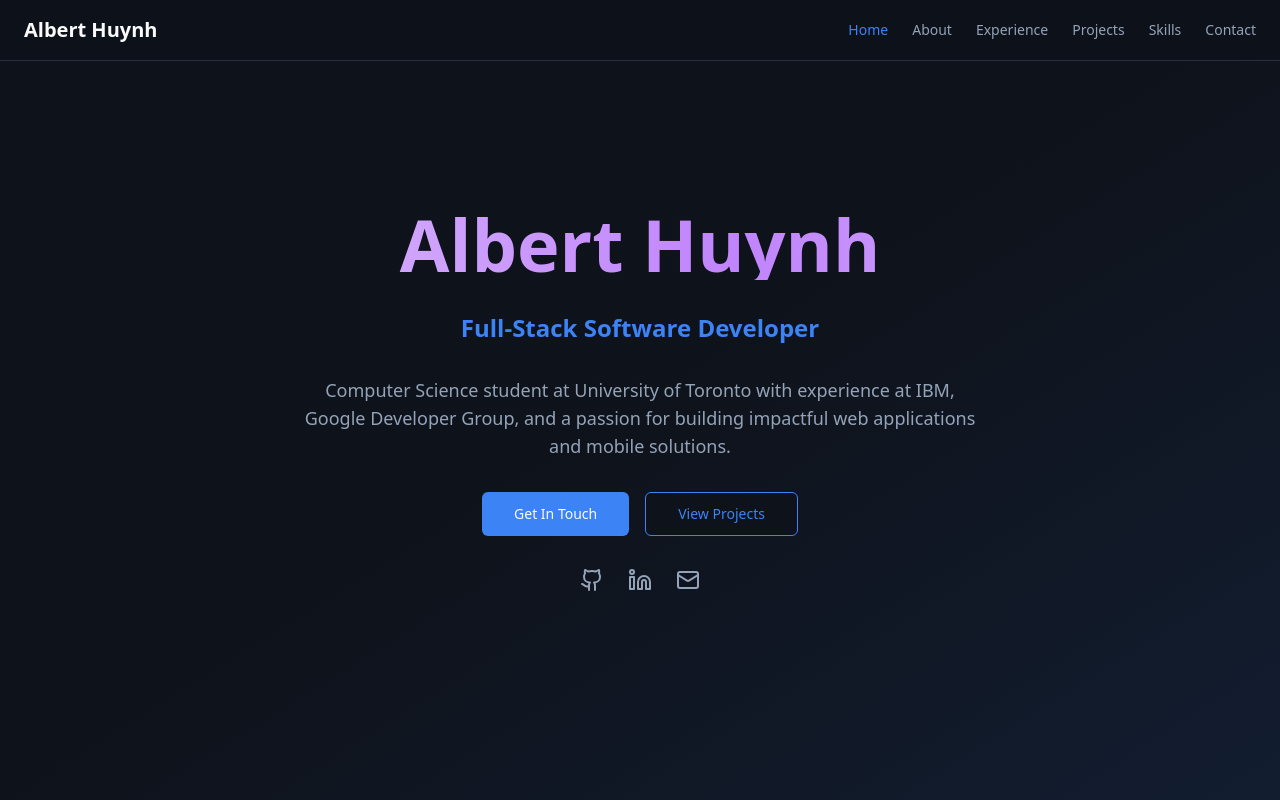
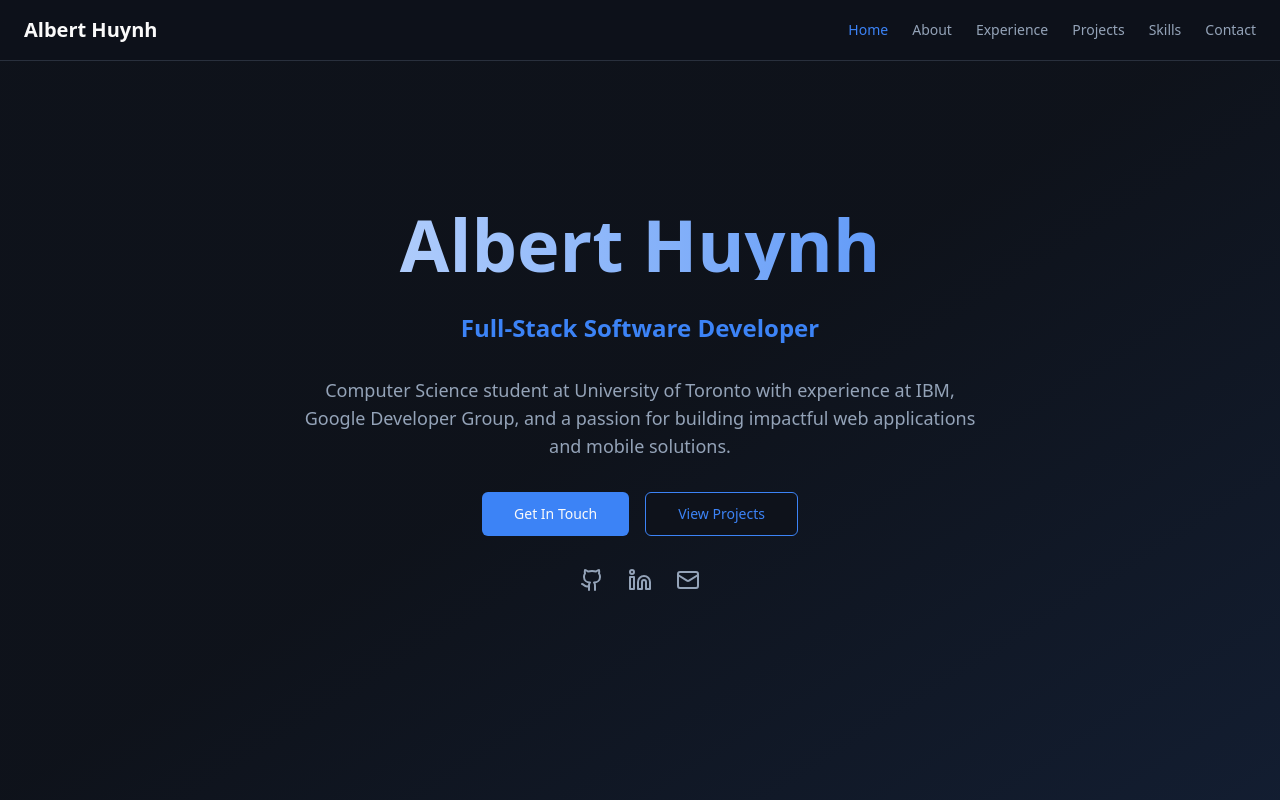
Before and after one commit to Phalanyx/AlbertHuynhPortfolio, a React (Vite) app: page / in a window 1280 px wide. Shown: the top 800 px of the page. Built offline with nearby package versions, Linux system fonts and the light colour scheme.

Commit message:
Refactor: Update gradient animation
Change the gradient colors to blue and white, and slow down the animation speed.

```diff
--- a/src/components/Hero.tsx
+++ b/src/components/Hero.tsx
@@ -35,7 +35,7 @@ export const Hero = () => {
         >
           <motion.h1
             variants={fadeInUp}
-            className="text-5xl md:text-7xl font-bold bg-gradient-to-r from-foreground via-primary via-blue-400 via-purple-400 to-foreground bg-clip-text text-transparent bg-[length:200%_100%] animate-[gradient_3s_ease-in-out_infinite]"
+            className="text-5xl md:text-7xl font-bold bg-gradient-to-r from-white via-blue-400 via-blue-500 to-white bg-clip-text text-transparent bg-[length:200%_100%] animate-[gradient_6s_ease-in-out_infinite]"
           >
             Albert Huynh
           </motion.h1>
```
